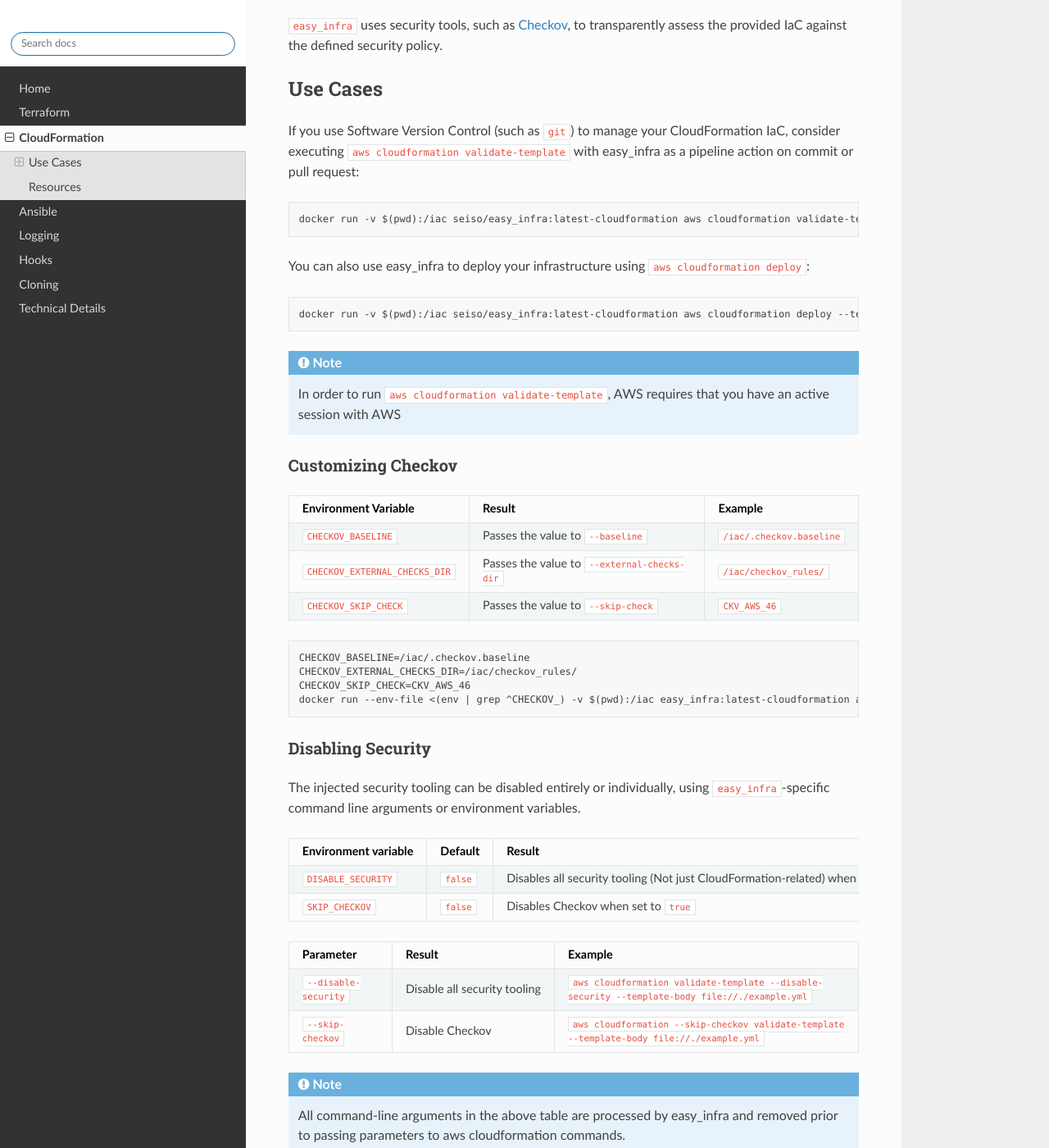
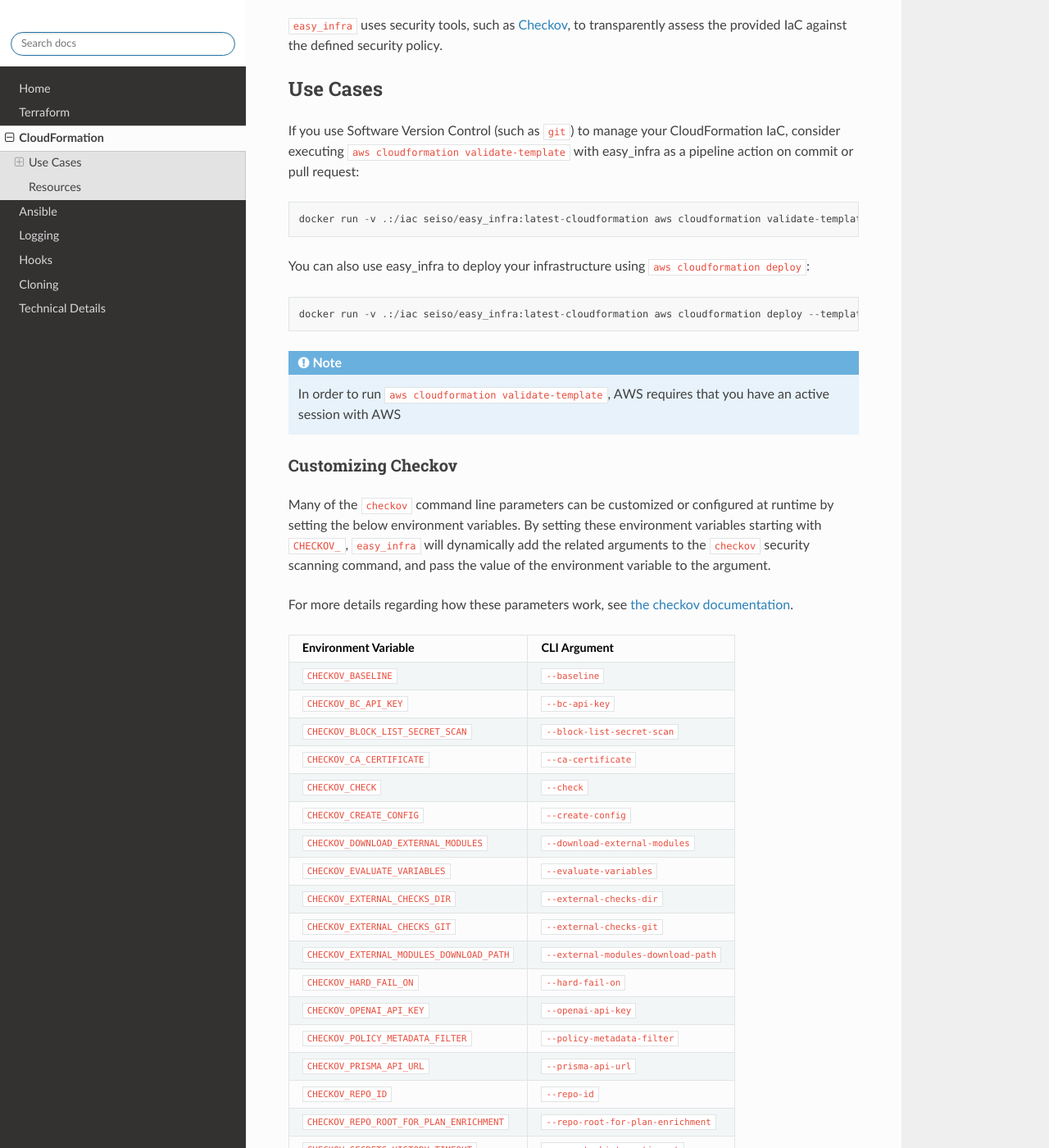
Before and after one commit to SeisoLLC/easy_infra, a Sphinx documentation site: the page built from docs/CloudFormation/index.rst, in a window 1280 px wide and 1400 px high, scrolled down 286 px. Shown: the whole window at 82% size. Built offline with Sphinx 7.4.7 and the Read the Docs theme 2.0.0, drawn with Linux system fonts in a browser that asks for light colours; some of the changed text lies outside the part shown.

Commit message:
docs: update the cloudformation customization docs

```diff
--- a/docs/Ansible/index.rst
+++ b/docs/Ansible/index.rst
@@ -17,7 +17,7 @@
 If you use Software Version Control (such as ``git``) to manage your Ansible IaC, consider executing ``ansible-playbook EXAMPLE.yml --syntax-check`` with
 easy_infra as a pipeline action on commit or pull request::
 
-    docker run -v $(pwd):/iac seiso/easy_infra:latest-ansible ansible-playbook EXAMPLE.yml --syntax-check
+    docker run -v .:/iac seiso/easy_infra:latest-ansible ansible-playbook EXAMPLE.yml --syntax-check
 
 Customizing KICS
 ^^^^^^^^^^^^^^^^
@@ -34,7 +34,7 @@
 
     KICS_INCLUDE_QUERIES=c3b9f7b0-f5a0-49ec-9cbc-f1e346b7274d,7dfb316c-a6c2-454d-b8a2-97f147b0c0ff
     KICS_EXCLUDE_SEVERITIES=info,low
-    docker run --env-file <(env | grep ^KICS_) -v $(pwd):/iac easy_infra:latest-ansible ansible-playbook EXAMPLE.yml --syntax-check
+    docker run --env-file <(env | grep ^KICS_) -v .:/iac easy_infra:latest-ansible ansible-playbook EXAMPLE.yml --syntax-check
 
 Disabling Security
 ^^^^^^^^^^^^^^^^^^
--- a/docs/CloudFormation/index.rst
+++ b/docs/CloudFormation/index.rst
@@ -16,11 +16,11 @@
 If you use Software Version Control (such as ``git``) to manage your CloudFormation IaC, consider executing ``aws cloudformation validate-template`` with
 easy_infra as a pipeline action on commit or pull request::
 
-    docker run -v $(pwd):/iac seiso/easy_infra:latest-cloudformation aws cloudformation validate-template --template-body file://./example.yml
+    docker run -v .:/iac seiso/easy_infra:latest-cloudformation aws cloudformation validate-template --template-body file://./example.yml
 
 You can also use easy_infra to deploy your infrastructure using ``aws cloudformation deploy``::
 
-    docker run -v $(pwd):/iac seiso/easy_infra:latest-cloudformation aws cloudformation deploy --template-file file://./example.yml --stack-name example
+    docker run -v .:/iac seiso/easy_infra:latest-cloudformation aws cloudformation deploy --template-file file://./example.yml --stack-name example
 
 .. note::
     In order to run ``aws cloudformation validate-template``, AWS requires that you have an active session with AWS
@@ -29,23 +29,82 @@
 Customizing Checkov
 ^^^^^^^^^^^^^^^^^^^
 
-+---------------------------------+-----------------------------------------------+----------------------------+
-| Environment Variable            | Result                                        | Example                    |
-+=================================+===============================================+============================+
-| ``CHECKOV_BASELINE``            | Passes the value to ``--baseline``            | ``/iac/.checkov.baseline`` |
-+---------------------------------+-----------------------------------------------+----------------------------+
-| ``CHECKOV_EXTERNAL_CHECKS_DIR`` | Passes the value to ``--external-checks-dir`` | ``/iac/checkov_rules/``    |
-+---------------------------------+-----------------------------------------------+----------------------------+
-| ``CHECKOV_SKIP_CHECK``          | Passes the value to ``--skip-check``          | ``CKV_AWS_46``             |
-+---------------------------------+-----------------------------------------------+----------------------------+
+Many of the ``checkov`` command line parameters can be customized or configured at runtime by setting the below environment variables. By setting these
+environment variables starting with ``CHECKOV_``, ``easy_infra`` will dynamically add the related arguments to the ``checkov`` security scanning command, and
+pass the value of the environment variable to the argument.
 
+For more details regarding how these parameters work, see `the checkov documentation <https://www.checkov.io/2.Basics/CLI%20Command%20Reference.html>`_.
 
-::
++--------------------------------------------+--------------------------------------+
+| Environment Variable                       | CLI Argument                         |
++============================================+======================================+
+| ``CHECKOV_BASELINE``                       | ``--baseline``                       |
++--------------------------------------------+--------------------------------------+
+| ``CHECKOV_BC_API_KEY``                     | ``--bc-api-key``                     |
++--------------------------------------------+--------------------------------------+
+| ``CHECKOV_BLOCK_LIST_SECRET_SCAN``         | ``--block-list-secret-scan``         |
++--------------------------------------------+--------------------------------------+
+| ``CHECKOV_CA_CERTIFICATE``                 | ``--ca-certificate``                 |
++--------------------------------------------+--------------------------------------+
+| ``CHECKOV_CHECK``                          | ``--check``                          |
++--------------------------------------------+--------------------------------------+
+| ``CHECKOV_CREATE_CONFIG``                  | ``--create-config``                  |
++--------------------------------------------+--------------------------------------+
+| ``CHECKOV_DOWNLOAD_EXTERNAL_MODULES``      | ``--download-external-modules``      |
++--------------------------------------------+--------------------------------------+
+| ``CHECKOV_EVALUATE_VARIABLES``             | ``--evaluate-variables``             |
++--------------------------------------------+--------------------------------------+
+| ``CHECKOV_EXTERNAL_CHECKS_DIR``            | ``--external-checks-dir``            |
++--------------------------------------------+--------------------------------------+
+| ``CHECKOV_EXTERNAL_CHECKS_GIT``            | ``--external-checks-git``            |
++--------------------------------------------+--------------------------------------+
+| ``CHECKOV_EXTERNAL_MODULES_DOWNLOAD_PATH`` | ``--external-modules-download-path`` |
++--------------------------------------------+--------------------------------------+
+| ``CHECKOV_HARD_FAIL_ON``                   | ``--hard-fail-on``                   |
++--------------------------------------------+--------------------------------------+
+| ``CHECKOV_OPENAI_API_KEY``                 | ``--openai-api-key``                 |
++--------------------------------------------+--------------------------------------+
+| ``CHECKOV_POLICY_METADATA_FILTER``         | ``--policy-metadata-filter``         |
++--------------------------------------------+--------------------------------------+
+| ``CHECKOV_PRISMA_API_URL``                 | ``--prisma-api-url``                 |
++--------------------------------------------+--------------------------------------+
+| ``CHECKOV_REPO_ID``                        | ``--repo-id``                        |
++--------------------------------------------+--------------------------------------+
+| ``CHECKOV_REPO_ROOT_FOR_PLAN_ENRICHMENT``  | ``--repo-root-for-plan-enrichment``  |
++--------------------------------------------+--------------------------------------+
+| ``CHECKOV_SECRETS_HISTORY_TIMEOUT``        | ``--secrets-history-timeout``        |
++--------------------------------------------+--------------------------------------+
+| ``CHECKOV_SECRETS_SCAN_FILE_TYPE``         | ``--secrets-scan-file-type``         |
++--------------------------------------------+--------------------------------------+
+| ``CHECKOV_SKIP_CHECK``                     | ``--skip-check``                     |
++--------------------------------------------+--------------------------------------+
+| ``CHECKOV_SKIP_CVE_PACKAGE``               | ``--skip-cve-package``               |
++--------------------------------------------+--------------------------------------+
+| ``CHECKOV_SOFT_FAIL_ON``                   | ``--soft-fail-on``                   |
++--------------------------------------------+--------------------------------------+
+| ``CHECKOV_VAR_FILE``                       | ``--var-file``                       |
++--------------------------------------------+--------------------------------------+
+
+For instance::
 
     CHECKOV_BASELINE=/iac/.checkov.baseline
     CHECKOV_EXTERNAL_CHECKS_DIR=/iac/checkov_rules/
     CHECKOV_SKIP_CHECK=CKV_AWS_46
-    docker run --env-file <(env | grep ^CHECKOV_) -v $(pwd):/iac easy_infra:latest-cloudformation aws cloudformation validate-template --template-body file://./example.yml
+    docker run --env-file <(env | grep ^CHECKOV_) -v .:/iac easy_infra:latest-cloudformation aws cloudformation validate-template --template-body file://./example.yml
+
+In addition, you can customize some ``checkov``-specific environment variables at runtime for different effects. By setting these environment variables, you are
+customizing the ``checkov`` environment **only** while it is running.
+
++-----------------------+---------------------+
+| Environment Variable  | Checkov Environment |
++=======================+=====================+
+| ``CHECKOV_LOG_LEVEL`` | ``LOG_LEVEL``       |
++-----------------------+---------------------+
+
+For instance, the following command will run with ``checkov`` in debug mode (which is separate from running ``easy_infra`` in debug mode)::
+
+    CHECKOV_LOG_LEVEL=DEBUG
+    docker run --env CHECKOV_LOG_LEVEL -v .:/iac easy_infra:latest-cloudformation aws cloudformation validate-template --template-body file:///./example.yml
 
 
 Disabling Security
--- a/docs/Logging/index.rst
+++ b/docs/Logging/index.rst
@@ -27,7 +27,7 @@
 If you'd like to run ``terraform validate`` on terraform stored in your current working directory and log the outputs of it to Loki, set the
 ``LOKI_USER``, ``LOKI_PASSWD``, ``LOKI_TENANT_ID``, and ``LOKI_HOST`` variables appropriately on your host and run the following::
 
-    docker run --env-file <(env | grep ^LOKI_) -v $(pwd)/fluent-bit.loki_example.conf:/usr/local/etc/fluent-bit/fluent-bit.outputs.conf seiso/easy_infra:latest-terraform terraform validate
+    docker run --env-file <(env | grep ^LOKI_) -v "$(pwd)/fluent-bit.loki_example.conf:/usr/local/etc/fluent-bit/fluent-bit.outputs.conf" seiso/easy_infra:latest-terraform terraform validate
 
 The contents of ``fluent-bit.loki_example.conf`` here are as follows::
 
@@ -53,7 +53,7 @@
 ``AWS_ACCESS_KEY_ID``, ``AWS_SECRET_ACCESS_KEY``, and any other AWS environment variables (including ``AWS_SESSION_TOKEN`` if you are assuming a role)
 environment variables as defined `here<https://docs.aws.amazon.com/cli/latest/userguide/cli-configure-envvars.html>_` and run the following::
 
-    docker run --env-file <(env | grep -E '^CW_|^AWS_') -v $(pwd)/fluent-bit.cw_example.conf:/usr/local/etc/fluent-bit/fluent-bit.outputs.conf seiso/easy_infra:latest-terraform terraform validate
+    docker run --env-file <(env | grep -E '^CW_|^AWS_') -v "$(pwd)/fluent-bit.cw_example.conf:/usr/local/etc/fluent-bit/fluent-bit.outputs.conf" seiso/easy_infra:latest-terraform terraform validate
 
 The contents of ``fluent-bit.cw_example.conf`` here are as follows::
 
```
Also changed, not shown: README.md (+5 -5 lines), docs/Terraform/index.rst (+5 -5 lines).
